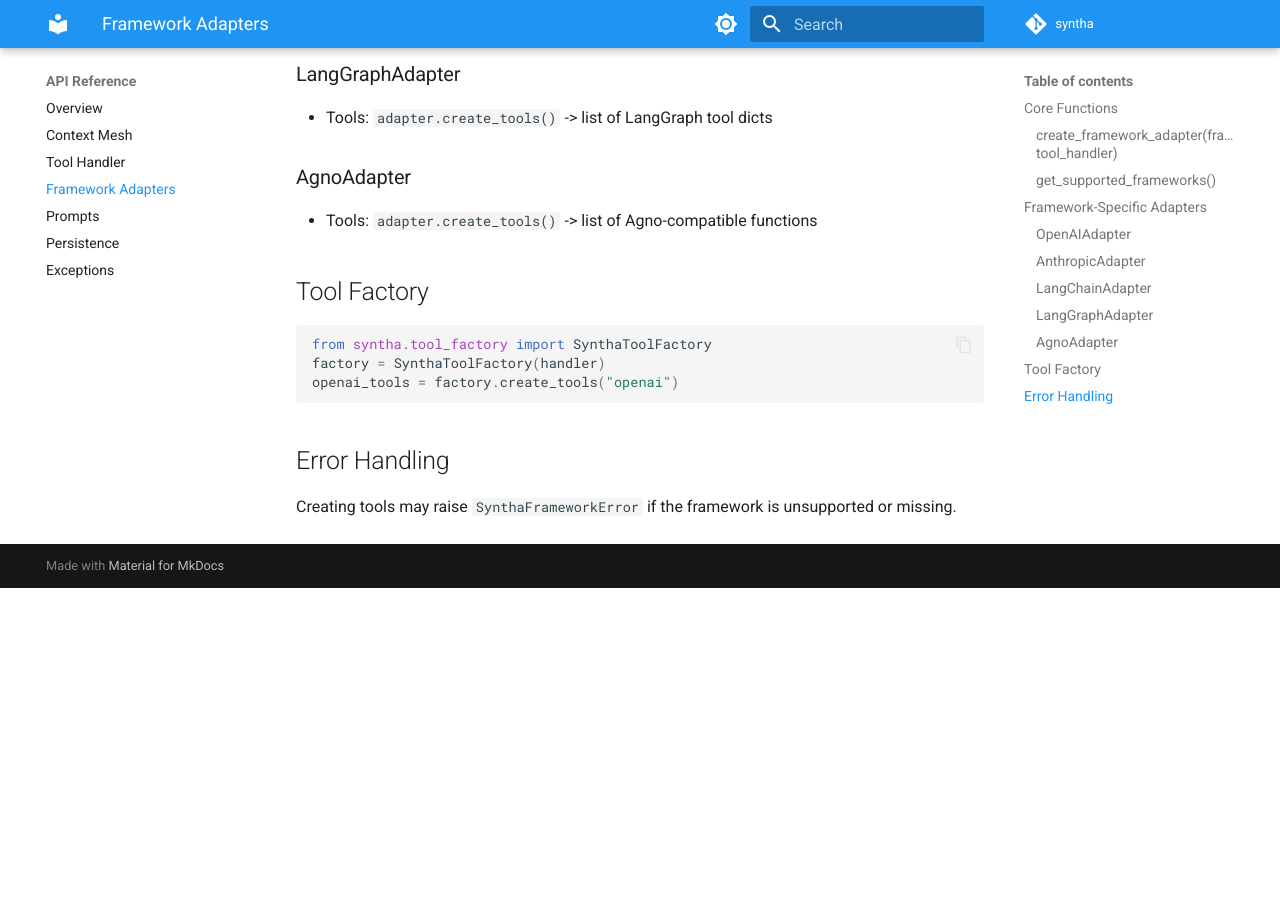
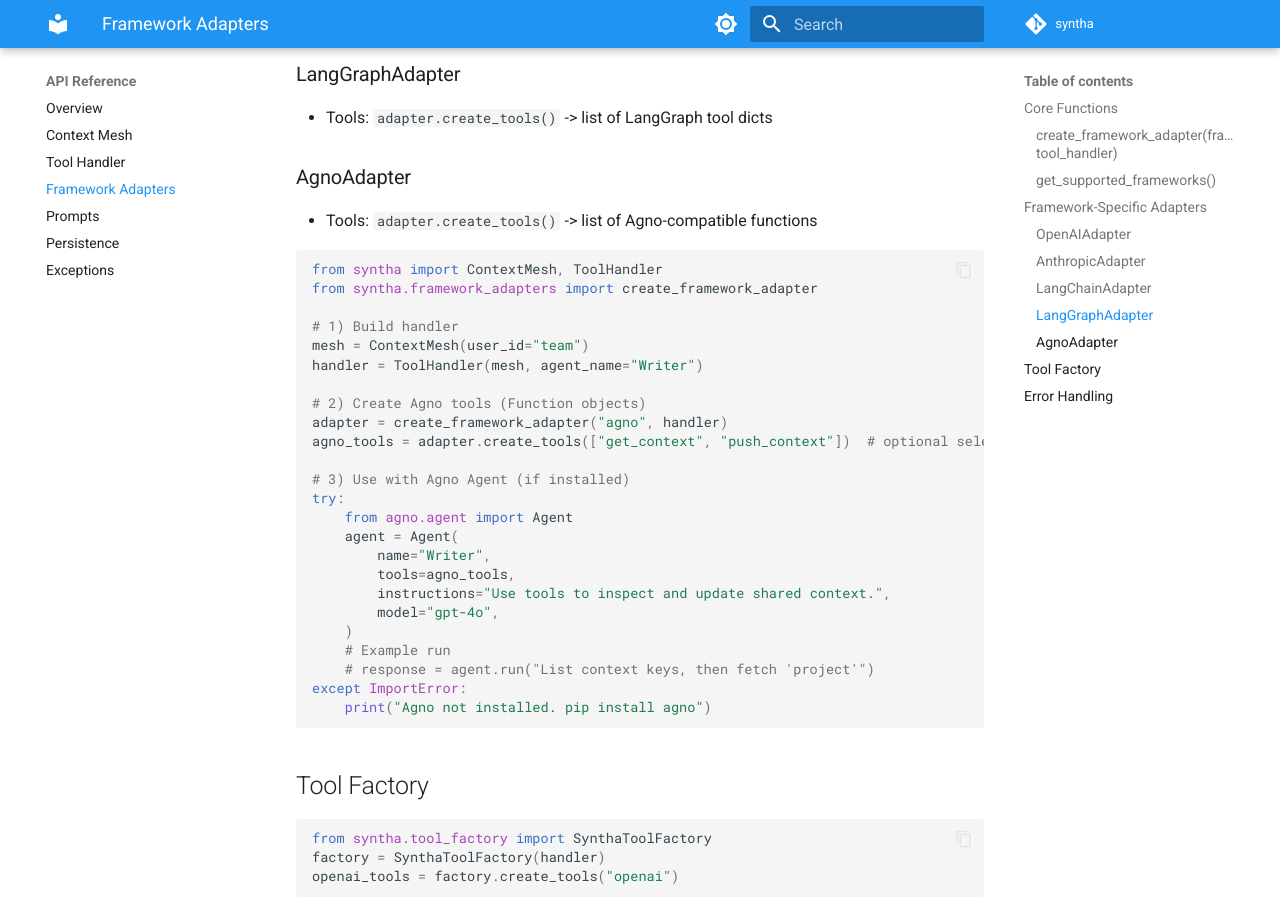
Before and after one commit to Kirch77/syntha, an MkDocs documentation site: the page built from docs/api/framework-adapters.md, in a window 1280 px wide and 900 px high, scrolled down 1336 px. Built offline with MkDocs 1.6.1 and Material for MkDocs 9.7.7, drawn with Linux system fonts in a browser that asks for light colours; comment, search, counter and statistics services are not loaded; before the commit the page ends 1924 px from its top, so only the background shows below that.

Commit message:
doc update

````diff
--- a/docs/api/framework-adapters.md
+++ b/docs/api/framework-adapters.md
@@ -63,6 +63,33 @@
 
 - Tools: `adapter.create_tools()` -> list of Agno-compatible functions
 
+```python
+from syntha import ContextMesh, ToolHandler
+from syntha.framework_adapters import create_framework_adapter
+
+# 1) Build handler
+mesh = ContextMesh(user_id="team")
+handler = ToolHandler(mesh, agent_name="Writer")
+
+# 2) Create Agno tools (Function objects)
+adapter = create_framework_adapter("agno", handler)
+agno_tools = adapter.create_tools(["get_context", "push_context"])  # optional selection
+
+# 3) Use with Agno Agent (if installed)
+try:
+    from agno.agent import Agent
+    agent = Agent(
+        name="Writer",
+        tools=agno_tools,
+        instructions="Use tools to inspect and update shared context.",
+        model="gpt-4o",
+    )
+    # Example run
+    # response = agent.run("List context keys, then fetch 'project'")
+except ImportError:
+    print("Agno not installed. pip install agno")
+```
+
 ## Tool Factory
 
 ```python
````
Also changed, not shown: README.md (+22 -0 lines), docs/examples/adapters/agno.md (+14 -0 lines), docs/user-guide/concepts/adapters.md (+25 -0 lines).
